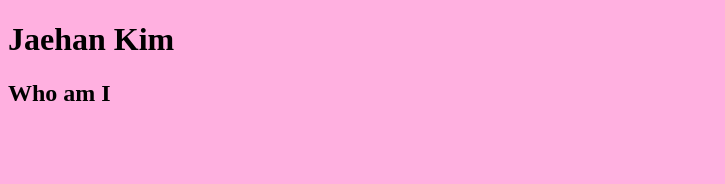
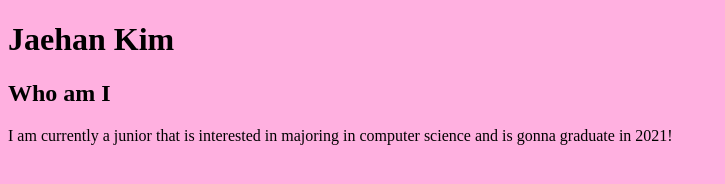
Before and after one commit to JaehanK/Jaehan-s-first-website, a plain HTML site: page index.html in a window 1280 px wide. Shown: the whole page, without its empty margins (0-725 px from the left). Drawn offline with Linux system fonts and the light colour scheme.

Commit message:
Update index.html

```diff
--- a/index.html
+++ b/index.html
@@ -8,3 +8,4 @@
    <h1>Jaehan Kim</h1>
 
       <h2> Who am I</h1>
+     <p> I am currently a junior that is interested in majoring in computer science and is gonna graduate in 2021!</p>
```
